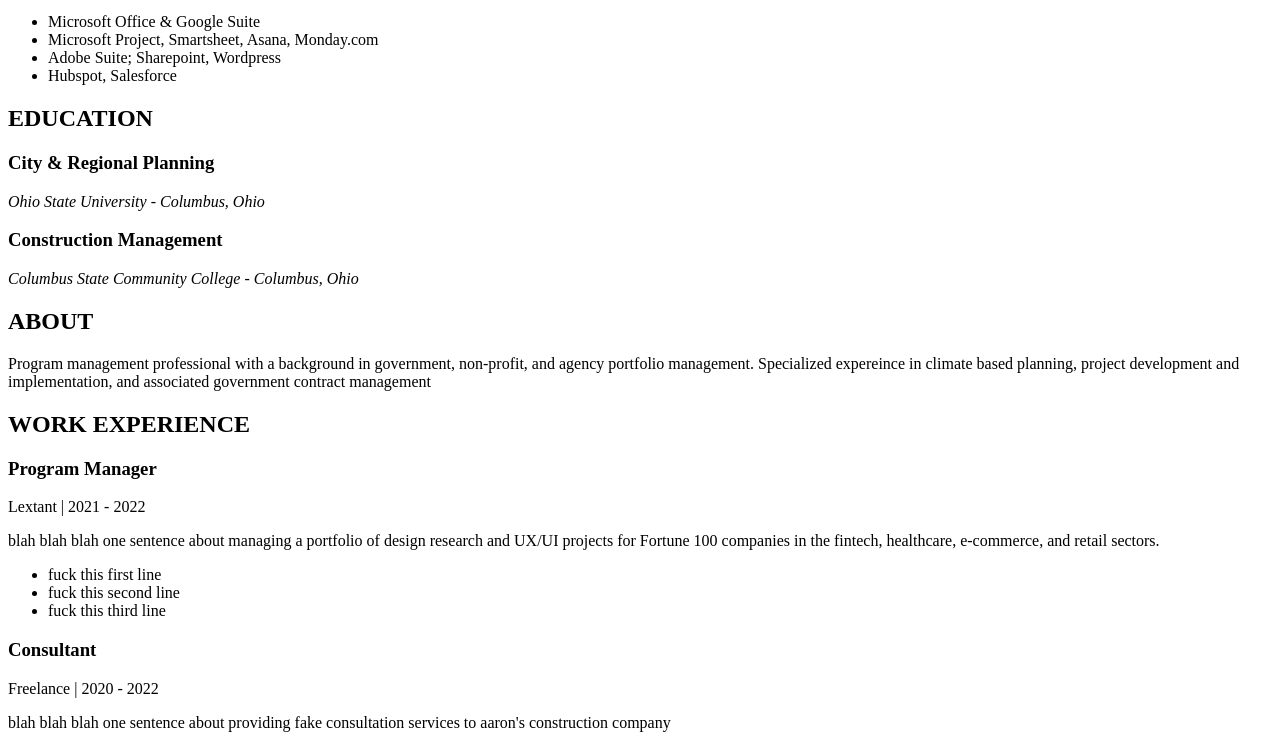
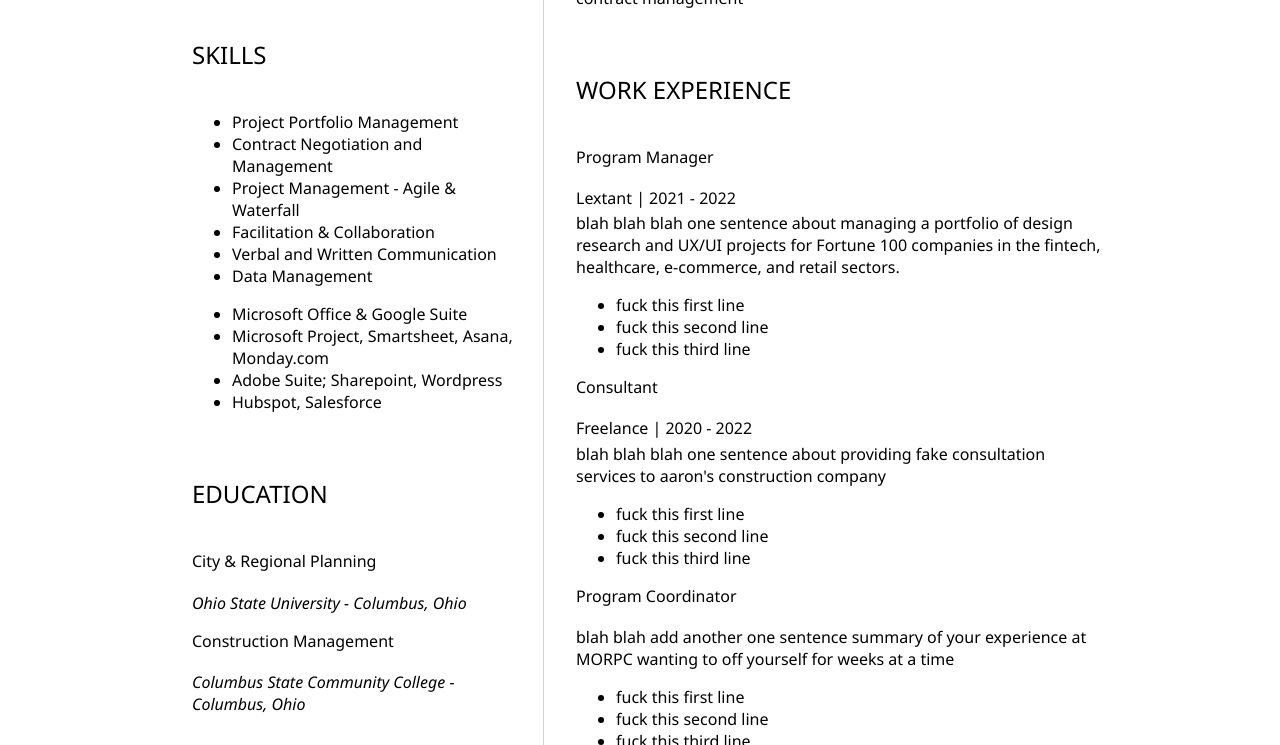
Before and after one commit to rabeemer1/Resume2022, a plain HTML site: page index.html in a window 1280 px wide. Shown: the part 435-1180 px from the top of the page. Drawn offline with Linux system fonts and the light colour scheme.

Commit message:
the real css push

```diff
--- a/index.html
+++ b/index.html
@@ -1,8 +1,8 @@
 <html>
 	<head>
+        <link href="style.css" rel="stylesheet">
         <link rel="stylesheet" href="https://cdnjs.cloudflare.com/ajax/libs/font-awesome/5.15.4/css/all.min.css">
-
-		<title>Your Name resume</title>
+		<title>Rachael Beeman - resume</title>
 	</head>
 
 	<body>
```
